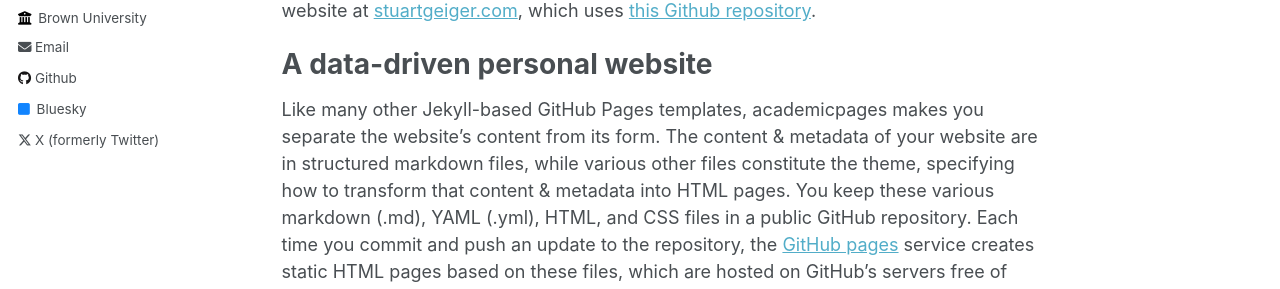
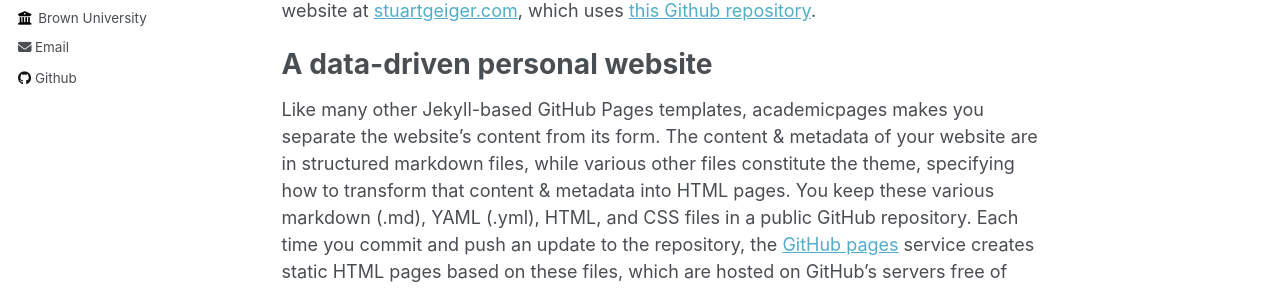
Before and after one commit to rodri270/github.io, a Jekyll site: the page built from _pages/about.md, in a window 1280 px wide. Shown: the part 402-691 px from the top of the page. Built offline with Jekyll 4.4.1, drawn with Linux system fonts in a browser that asks for light colours; part of the change alters nothing that is shown.

Commit message:
Update _config.yml

```diff
--- a/_config.yml
+++ b/_config.yml
@@ -12,7 +12,7 @@ title                    : "Alexander Rodriguez / GitHub Pages"
 title_separator          : "-"
 name                     : &name "Alexander Rodriguez"
 description              : &description "personal description that can be seen when this updates"
-url                      : https://academicpages.github.io # the base hostname & protocol for your site e.g. "https://mmistakes.github.io"
+url                      : https://rodri270.github.io # the base hostname & protocol for your site e.g. "https://mmistakes.github.io"
 baseurl                  : "" # the subpath of your site, e.g. "/blog"
 repository               : #"academicpages/academicpages.github.io"
 
@@ -47,7 +47,7 @@ author:
   #stackoverflow    : # User number or user number and name (i.e., use "1" or "1/jeff-atwood")
 
   # Social media
-  bluesky          : "bsky.app" # Replace this with you Bluesky username
+  bluesky          : # Replace this with you Bluesky username
   facebook         : # Username
   flickr           : # Username
   foursquare       : # Username
@@ -64,7 +64,7 @@ author:
   steam            : # Username
   telegram         : # URL
   tumblr           : # Username
-  twitter          : "UniofOxford"  # Replace this with your X / Twitter handle
+  twitter          : # Replace this with your X / Twitter handle
   vine             : # Username
   weibo            : # Username
   wikipedia        : # Username
```
